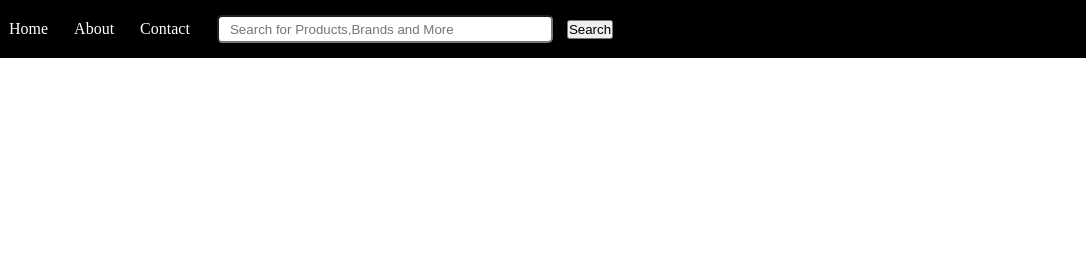
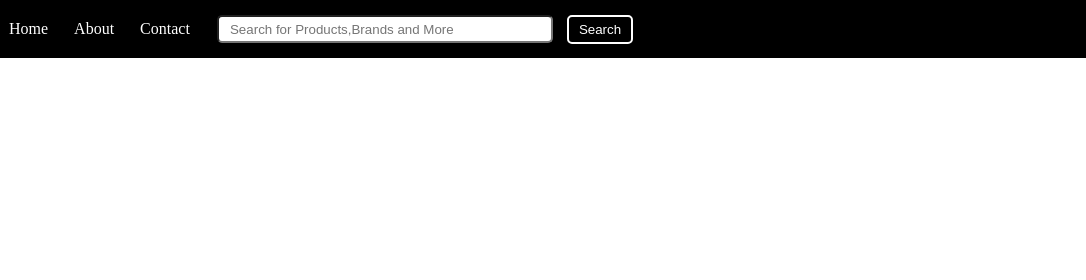
Before and after one commit to TayyabNawaz111/E-commerce-Website-Clone, a plain HTML site: page index.html in a window 1280 px wide. Shown: the top 280 px of the page, 194-1280 px from the left. Drawn offline with Linux system fonts and the light colour scheme.

Commit message:
Added styling for search button

```diff
--- a/css/utiles.css
+++ b/css/utiles.css
@@ -3,3 +3,11 @@
   justify-content: center;
   align-items: center;
 }
+.btn {
+  border-radius: 5px;
+  padding: 5px 10px;
+  background-color: var(--main-bg-color);
+  color: white;
+  border: 2px solid white;
+  cursor: pointer;
+}
```
